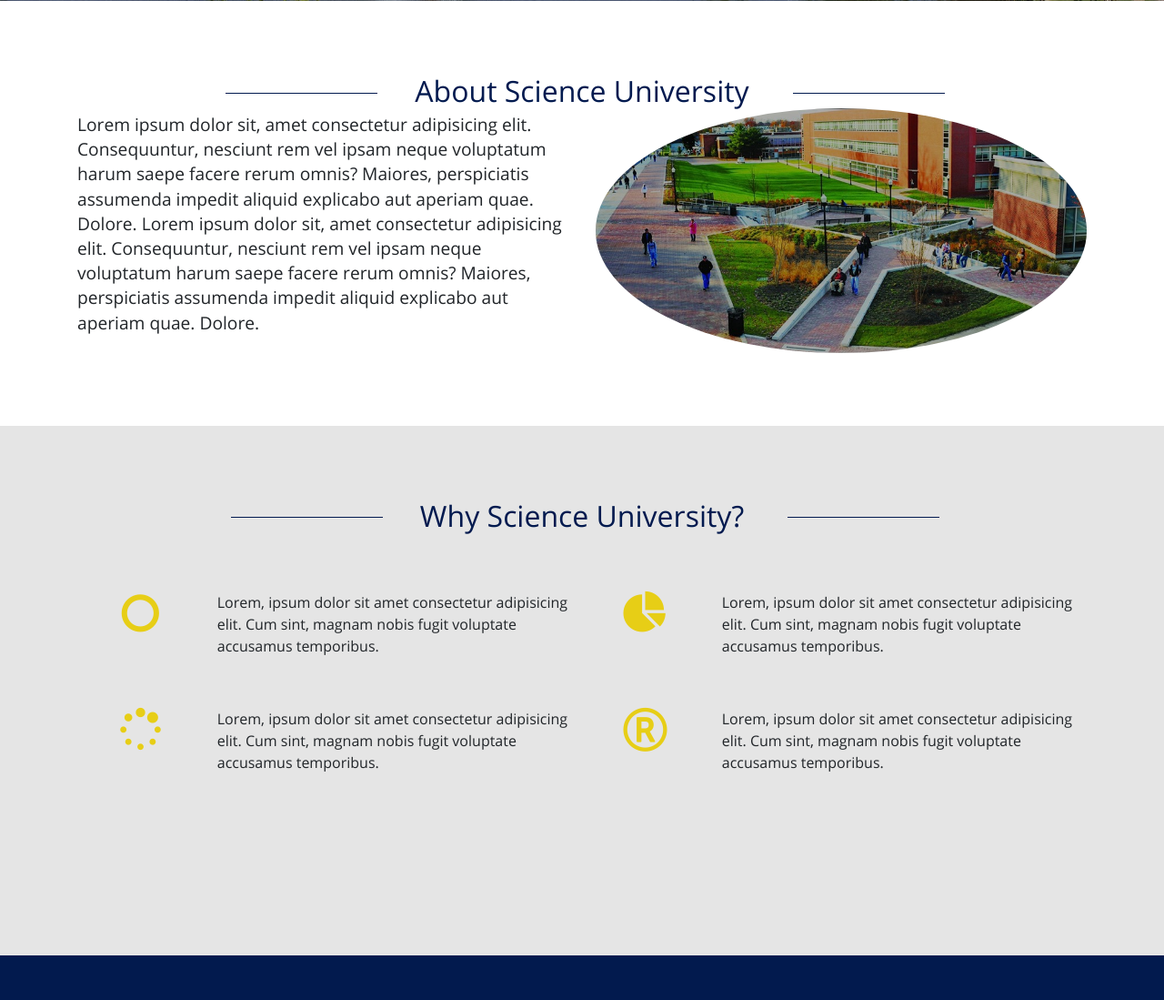
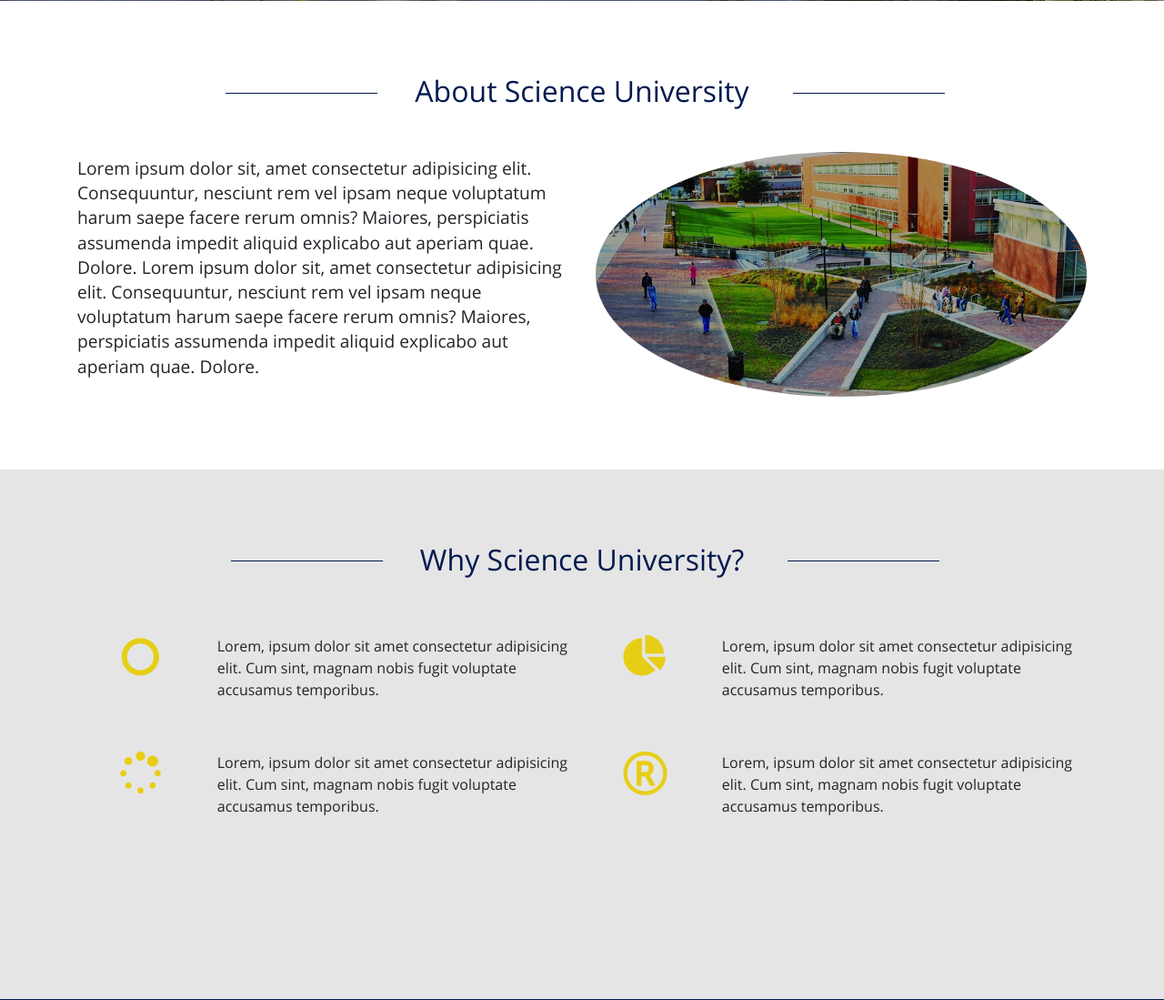
Before and after one commit to leenades/science-university, a PHP site: page /about.html in a window 1280 px wide. Shown: the part 421-1520 px from the top of the page at 91% size. Run offline with PHP 8.4, Linux system fonts and the light colour scheme; style sheets or scripts are compiled from the project's sources.

Commit message:
commit message

```diff
--- a/about.html
+++ b/about.html
@@ -146,7 +146,7 @@
             <div class="container">
                 <div class="row why-science-uni-title-container about-title-container">
                     <div class="col">
-                        <h2 class="about-title-style">Why Science University?</h2>
+                        <h2 class="about-title-style-two">Why Science University?</h2>
                     </div>
                 </div>
             <div class="row why-science-uni-info">
--- a/themes/about/about.css
+++ b/themes/about/about.css
@@ -3,6 +3,8 @@
 
 .about-section {
   padding: 5rem 0; }
+  .about-section .about-title-container {
+    margin-bottom: 3rem; }
   @media (min-width: 576px) and (max-width: 991.98px) {
     .about-section .about-info-image {
       flex-direction: column;
@@ -43,3 +45,5 @@
     height: 0.5px;
     background-color: #021a4f;
     margin-left: 3rem; }
+
+/*# sourceMappingURL=about.css.map */
--- a/themes/about/about.scss
+++ b/themes/about/about.scss
@@ -16,7 +16,10 @@ $primary-title-color: #021a4f;
 
 // ABOUT INFO SECTION START
 .about-section{
-        padding: 5rem 0;
+    padding: 5rem 0;
+    .about-title-container{
+        margin-bottom: 3rem;
+    }
     .about-info-image{
         @include media-breakpoint-between(sm, md){
             flex-direction: column;
--- a/themes/about/why-science-uni.css
+++ b/themes/about/why-science-uni.css
@@ -22,3 +22,26 @@
         @media (min-width: 576px) and (max-width: 991.98px) {
           .why-science-uni-section .why-science-uni-info > .col .icon-container .col > p {
             font-size: 1.2rem; } }
+
+.about-title-style-two {
+  text-align: center;
+  color: #021a4f;
+  margin: 0; }
+  .about-title-style-two:before {
+    content: "";
+    top: 20px;
+    width: 167px;
+    position: absolute;
+    height: 0.5px;
+    background-color: #021a4f;
+    margin-left: -13rem; }
+  .about-title-style-two:after {
+    content: "";
+    top: 20px;
+    width: 167px;
+    position: absolute;
+    height: 0.5px;
+    background-color: #021a4f;
+    margin-left: 3rem; }
+
+/*# sourceMappingURL=why-science-uni.css.map */
--- a/themes/about/why-science-uni.scss
+++ b/themes/about/why-science-uni.scss
@@ -38,3 +38,26 @@
         }
     }
 }
+.about-title-style-two{
+    text-align: center;
+    color: #021a4f;
+    margin: 0;
+    &:before {
+        content: "";
+        top: 20px;
+        width: 167px;
+        position: absolute;
+        height: 0.5px;
+        background-color: #021a4f;
+        margin-left: -13rem;
+    }
+    &:after {
+    content: "";
+    top: 20px;
+    width: 167px;
+    position: absolute;
+    height: 0.5px;
+    background-color: #021a4f;
+    margin-left: 3rem;
+    }
+}
```
Also changed, not shown: 3 other files.
